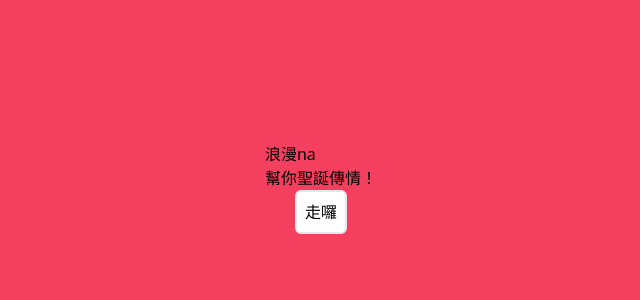
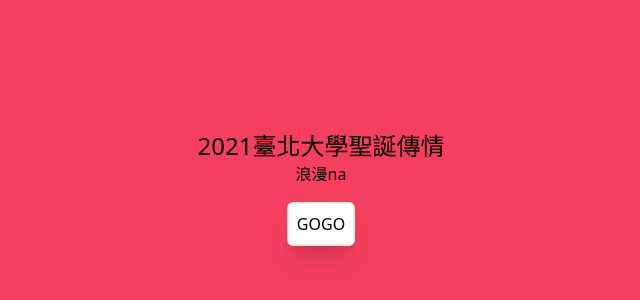
Before and after one commit to f312213213/ntpu-xmas, a React (Create React App) app: page / in a window 1280 px wide. Shown: the part 212-512 px from the top of the page, without its empty margins (319-959 px from the left). Built offline with nearby package versions, Linux system fonts and the light colour scheme.

Commit message:
Add response on post page in AJAX mode.

```diff
--- a/package.json
+++ b/package.json
@@ -1,6 +1,6 @@
 {
   "name": "ntpu-xmas",
-  "version": "0.1.4",
+  "version": "1.0.0",
   "private": true,
   "dependencies": {
     "@testing-library/jest-dom": "^5.16.1",
--- a/src/page/Home.js
+++ b/src/page/Home.js
@@ -4,12 +4,13 @@
 
 const Home = () => {
     return (
-        <div className={'flex justify-center items-center bg-rose-500 min-h-screen w-full text-black flex-col'}>
+        <div className={'flex justify-center items-center bg-rose-500 min-h-screen w-full text-black flex-col text-center'}>
+            <h1 className={'text-2xl'}>
+                2021臺北大學聖誕傳情
+            </h1>
             浪漫na
-            <br/>
-            幫你聖誕傳情！
             <Link to={'/post'}>
-                <button className={'border-2 rounded-md p-2 bg-white'}>走囉</button>
+                <button className={'border-2 rounded-md p-2 bg-white hover:scale-110 transform transition shadow-xl hover:shadow-2xl mt-4'}>GOGO</button>
             </Link>
         </div>
     );
--- a/src/page/Post.js
+++ b/src/page/Post.js
@@ -5,15 +5,15 @@
 
 const Post = ({user}) => {
     const [loading, setLoading] = useState(false);
-
+    const [response, setResponse] = useState('');
     const addPost = () => {
         setLoading(true)
         if (idRef.current.value === '' || textRef.current.value === ''){
-            alert('兩個都要填喔！')
+            setResponse('兩個都要填喔！')
             setLoading(false)
         }
         else if(idRef.current.value.length !== 9){
-            alert('學號不正確喔！')
+            setResponse('學號不正確喔！')
             setLoading(false)
         }
         else{
@@ -22,9 +22,15 @@
                 email: 's'+idRef.current.value+'@gm.ntpu.edu.tw',
                 content: textRef.current.value
             })
-            idRef.current.value = ''
-            textRef.current.value = ''
-            alert('我們收到囉，會在聖誕節當天幫你寄出這封信！')
+                .then(()=>{
+                    idRef.current.value = ''
+                    textRef.current.value = ''
+                    setResponse('我們收到囉，會在聖誕節當天幫你寄出這封信！')
+                })
+                .catch(()=>{
+                    setResponse('現在出了點問題，請跟管理員聯繫！')
+                })
+
             setLoading(false)
         }
     }
@@ -60,6 +66,9 @@
                     </h1>
                     <input type="text" ref={idRef} onChange={detectLetter} className={'ring-2 focus:ring-4 p-2 rounded-xl border border-rose-400'} maxLength={9} placeholder={'對方的學號'}/>
                     <textarea name="" ref={textRef} className={'ring-2 focus:ring-4 p-2 rounded-xl p-2 border border-rose-400'} placeholder={'想說的話！'} id="" cols="30" rows="10"></textarea>
+                    <p>
+                        {response}
+                    </p>
                     <button onClick={addPost} className={'border-2 rounded-md p-2'}>
                         {
                             loading ?
--- a/src/page/Signin.js
+++ b/src/page/Signin.js
@@ -34,7 +34,7 @@
     else{
         return (
             <div className={'flex justify-center items-center bg-rose-500 min-h-screen w-full flex-col'}>
-                <button onClick={signinButton} className={'border-2 p-2 rounded-md bg-white'}>
+                <button onClick={signinButton} className={'border-2 p-2 rounded-md bg-white hover:scale-110 transform transition shadow-xl hover:shadow-2xl'}>
                     {
                         loading ?
                             <Loader type="ThreeDots" color="#000" height={25} width={25} />
@@ -42,7 +42,7 @@
                             '登入-請使用學校配發之學術信箱'
                     }
                 </button>
-                <p>
+                <p className={'mt-4'}>
                     對方不會收到任何關於你的資訊，實名制僅確保使用者不會濫用此服務。
                 </p>
             </div>
```
